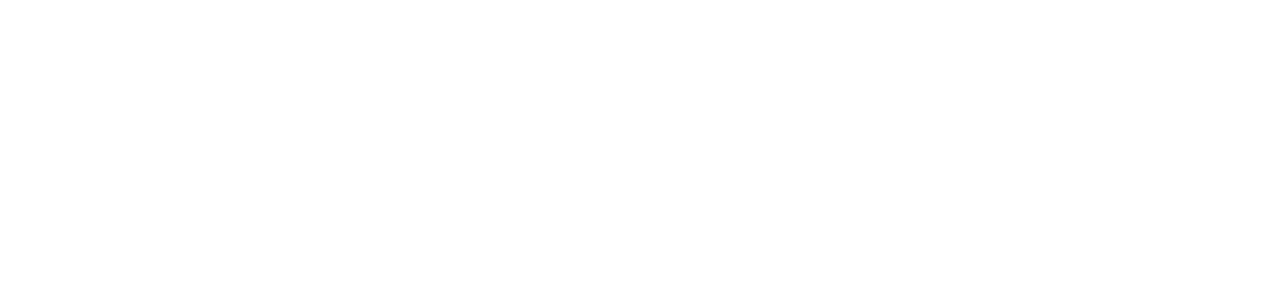
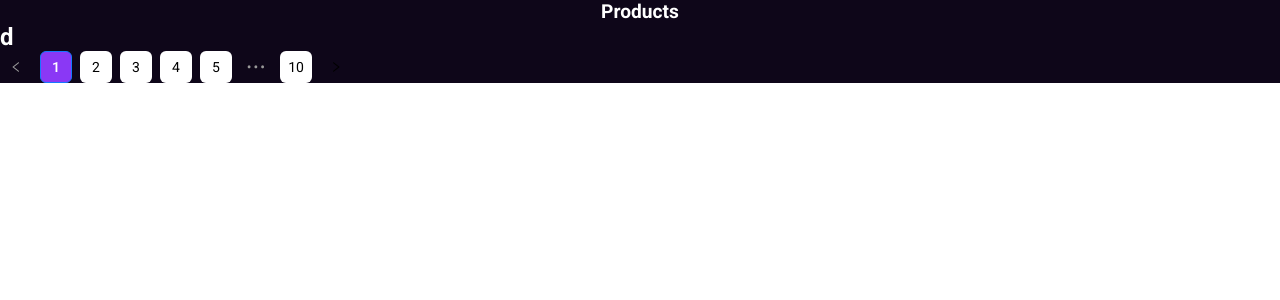
Before and after one commit to Tungston-labs/Arm_Sbc, a React (Vite) app: page /product in a window 1280 px wide. Before the commit this address had no page. Shown: the top 300 px of the page. Built offline with nearby package versions, Linux system fonts and the light colour scheme.

Commit message:
added paination component

```diff
--- a/src/App.jsx
+++ b/src/App.jsx
@@ -1,25 +1,24 @@
-
-import './App.css'
-import { Route, Routes } from 'react-router-dom'
-import Comparison from './pages/Comparison/Comparison'
-import Navbar from './Components/Navbar/Navbar'
-import SingleProduct from './pages/product/SingleProduct.jsx'
+import "./App.css";
+import { Route, Routes } from "react-router-dom";
+import Comparison from "./pages/Comparison/Comparison";
+import Navbar from "./Components/Navbar/Navbar";
+import SingleProduct from "./pages/product/SingleProduct.jsx";
 // import Navbar from './Components/Navbar/Navbar'
-import CartPage from './pages/cartpage/CartPage'
-import InquiryPage from './pages/Inquiryform/InquiryPage'
+import CartPage from "./pages/cartpage/CartPage";
+import InquiryPage from "./pages/Inquiryform/InquiryPage";
+import Products from "./pages/product/Products.jsx";
 
 function App() {
-
   return (
-<Routes>
-  <Route path='/nav' element={<Navbar/>}/>
-<Route path="/compare" element={<Comparison/>}/>
-  <Route path='/cartpage' element={<CartPage/>}/>
-    <Route path='/inquiry-page' element={<InquiryPage/>}/>
-<Route path='/product/:id' element={<SingleProduct/>}/>
-
-</Routes>
-  )
+    <Routes>
+      <Route path="/nav" element={<Navbar />} />
+      <Route path="/compare" element={<Comparison />} />
+      <Route path="/cartpage" element={<CartPage />} />
+      <Route path="/inquiry-page" element={<InquiryPage />} />
+      <Route path="/product" element={<Products />} />
+      <Route path="/product/:id" element={<SingleProduct />} />
+    </Routes>
+  );
 }
 
-export default App
+export default App;
--- /dev/null
+++ b/src/Components/CustomPagination.jsx
@@ -0,0 +1,45 @@
+import { ConfigProvider, Pagination } from "antd";
+import { useState } from "react";
+
+const CustomPagination = ({
+  total,
+  pageSize = 10,
+  defaultPage = 1,
+  onChange,
+}) => {
+  const [page, setPage] = useState(defaultPage);
+
+  const handleChange = (p) => {
+    setPage(p);
+    if (onChange) onChange(p);
+  };
+
+  return (
+    <ConfigProvider
+      theme={{
+        components: {
+          Pagination: {
+            itemActiveBg: "#8A38F5",
+            itemActiveColor: "#fff",
+            itemActiveBorderColor: "transparent",
+            itemBg: "#fff",
+            itemBorderColor: "transparent",
+            colorText: "#000",
+            colorTextDisabled: "#999",
+            colorIcon: "#999",
+          },
+        },
+      }}
+    >
+      <Pagination
+        total={total}
+        pageSize={pageSize}
+        current={page}
+        onChange={handleChange}
+        showSizeChanger={false}
+      />
+    </ConfigProvider>
+  );
+};
+
+export default CustomPagination;
--- /dev/null
+++ b/src/pages/product/Products.jsx
@@ -0,0 +1,23 @@
+import {
+  AllProductContainer,
+  ProductCardContainer,
+  ProductHeader,
+} from "./product.style";
+import CustomPagination from "../../Components/CustomPagination";
+
+const Products = () => {
+  return (
+    <AllProductContainer>
+      <ProductHeader>Products</ProductHeader>
+      <ProductCardContainer>d</ProductCardContainer>
+      <CustomPagination
+        total={50}
+        pageSize={5}
+        defaultPage={1}
+        onChange={(page) => console.log("Current Page:", page)}
+      />
+    </AllProductContainer>
+  );
+};
+
+export default Products;
--- /dev/null
+++ b/src/pages/product/product.style.js
@@ -0,0 +1,14 @@
+import styled from "styled-components";
+
+export const AllProductContainer = styled.section`
+  width: 100%;
+  background: #0e0619;
+  color: white;
+`;
+export const ProductHeader = styled.h2`
+  margin:0 auto;
+  font-size: 1.2rem;
+  text-align: center;
+`;
+export const ProductCardContainer = styled.h2`
+`;
```
